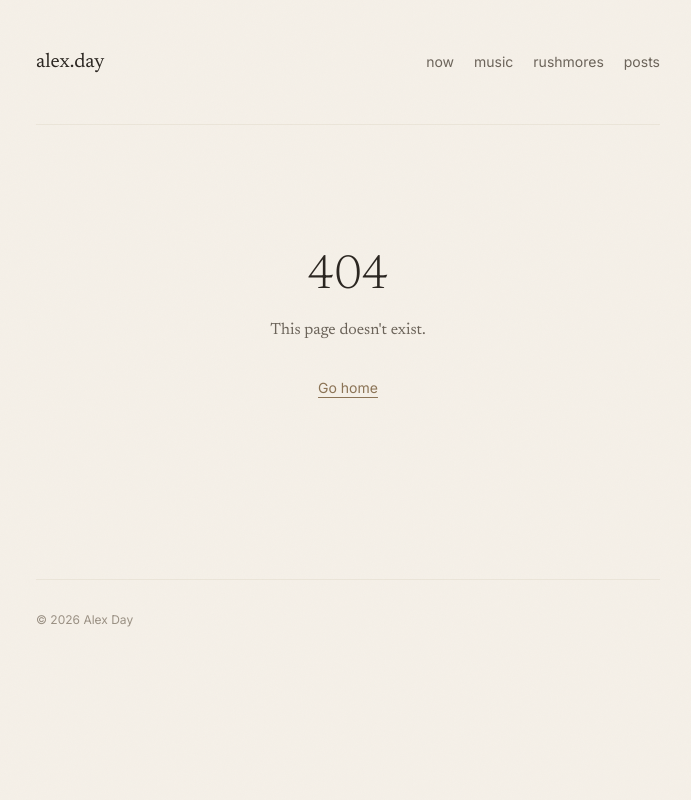
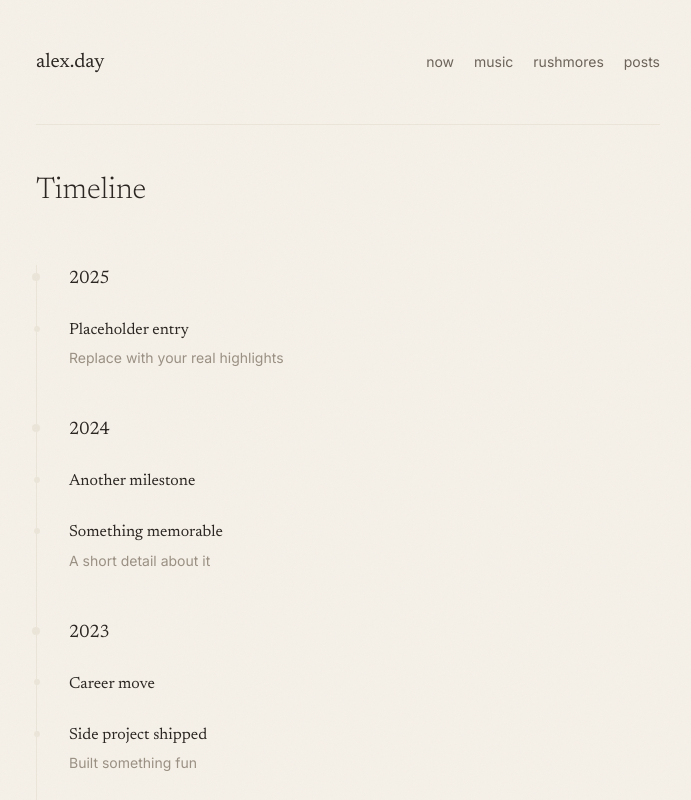
Before and after one commit to sudokufan/alex.day, a React (Vite) app: page /timeline in a window 1280 px wide. Before the commit this address had no page. Shown: the top 800 px of the page, without its empty margins (292-983 px from the left). Built offline with nearby package versions, Linux system fonts and the light colour scheme.

Commit message:
timeline page

```diff
--- a/src/components/Header.tsx
+++ b/src/components/Header.tsx
@@ -6,6 +6,7 @@ const links = [
   // { to: "/uses", label: "uses" },
   { to: "/music", label: "music" },
   { to: "/top", label: "rushmores" },
+  // { to: "/timeline", label: "timeline" },
   { to: "/posts", label: "posts" },
 ];
 
@@ -28,7 +29,7 @@ export default function Header() {
               `font-sans text-sm transition-colors duration-200 ${
                 isActive
                   ? "text-ink underline underline-offset-4 decoration-accent"
-                  : "text-stone hover:text-ink"
+                  : "text-stone hover:text-accent"
               }`
             }
           >
--- /dev/null
+++ b/src/content/timeline.ts
@@ -0,0 +1,12 @@
+import type { TimelineEntry } from "../lib/types";
+
+export const timeline: TimelineEntry[] = [
+  { year: 2025, title: "Placeholder entry", description: "Replace with your real highlights" },
+  { year: 2024, title: "Another milestone" },
+  { year: 2024, title: "Something memorable", description: "A short detail about it" },
+  { year: 2023, title: "Career move" },
+  { year: 2023, title: "Side project shipped", description: "Built something fun" },
+  { year: 2022, title: "Big life change" },
+  { year: 2021, title: "First real job", description: "Where it all began" },
+  { year: 2020, title: "Graduated" },
+];
--- /dev/null
+++ b/src/pages/Timeline.tsx
@@ -0,0 +1,70 @@
+import { motion } from "framer-motion";
+import { timeline } from "../content/timeline";
+import PageTransition from "../components/PageTransition";
+
+export default function Timeline() {
+  const years = [...new Set(timeline.map((e) => e.year))];
+  let entryIndex = 0;
+
+  return (
+    <PageTransition>
+      <h1 className="text-3xl mb-14 font-serif font-light text-ink">
+        Timeline
+      </h1>
+      <div className="border-l border-parchment pl-8 space-y-12">
+        {years.map((year) => {
+          const entries = timeline.filter((e) => e.year === year);
+          return (
+            <div key={year}>
+              <motion.h2
+                className="text-lg font-serif text-ink -ml-8 pl-8 mb-6 relative"
+                initial={{ opacity: 0, x: -6 }}
+                whileInView={{ opacity: 1, x: 0 }}
+                viewport={{ once: true, margin: "-50px" }}
+                transition={{ duration: 0.35, ease: "easeOut", delay: entryIndex * 0.06 }}
+              >
+                <motion.span
+                  className="absolute left-[-5px] top-[0.45em] w-2 h-2 rounded-full bg-parchment"
+                  initial={{ scale: 0 }}
+                  whileInView={{ scale: 1 }}
+                  viewport={{ once: true, margin: "-50px" }}
+                  transition={{ duration: 0.25, delay: entryIndex * 0.06 + 0.1 }}
+                />
+                {year}
+              </motion.h2>
+              <div className="space-y-6">
+                {entries.map((entry) => {
+                  const delay = entryIndex++ * 0.06;
+                  return (
+                    <motion.div
+                      key={`${year}-${entry.title}`}
+                      className="relative -ml-8 pl-8"
+                      initial={{ opacity: 0, x: -4 }}
+                      whileInView={{ opacity: 1, x: 0 }}
+                      viewport={{ once: true, margin: "-50px" }}
+                      transition={{ duration: 0.35, ease: "easeOut", delay }}
+                    >
+                      <motion.span
+                        className="absolute left-[-3px] top-[0.55em] w-1.5 h-1.5 rounded-full bg-parchment"
+                        initial={{ scale: 0 }}
+                        whileInView={{ scale: 1 }}
+                        viewport={{ once: true, margin: "-50px" }}
+                        transition={{ duration: 0.2, delay: delay + 0.1 }}
+                      />
+                      <p className="font-serif text-ink">{entry.title}</p>
+                      {entry.description && (
+                        <p className="mt-1 font-sans text-sm text-warm-gray">
+                          {entry.description}
+                        </p>
+                      )}
+                    </motion.div>
+                  );
+                })}
+              </div>
+            </div>
+          );
+        })}
+      </div>
+    </PageTransition>
+  );
+}
--- a/src/router.tsx
+++ b/src/router.tsx
@@ -9,6 +9,7 @@ import Uses from "./pages/Uses";
 import Projects from "./pages/Projects";
 import NotFound from "./pages/NotFound";
 import Music from "./pages/Music";
+import Timeline from "./pages/Timeline";
 import Admin from "./pages/Admin";
 
 export const router = createBrowserRouter([
@@ -23,6 +24,7 @@ export const router = createBrowserRouter([
       { path: "now", element: <Now /> },
       { path: "top", element: <Top /> },
       { path: "uses", element: <Uses /> },
+      { path: "timeline", element: <Timeline /> },
       { path: "admin", element: <Admin /> },
       { path: "*", element: <NotFound /> },
     ],
```
